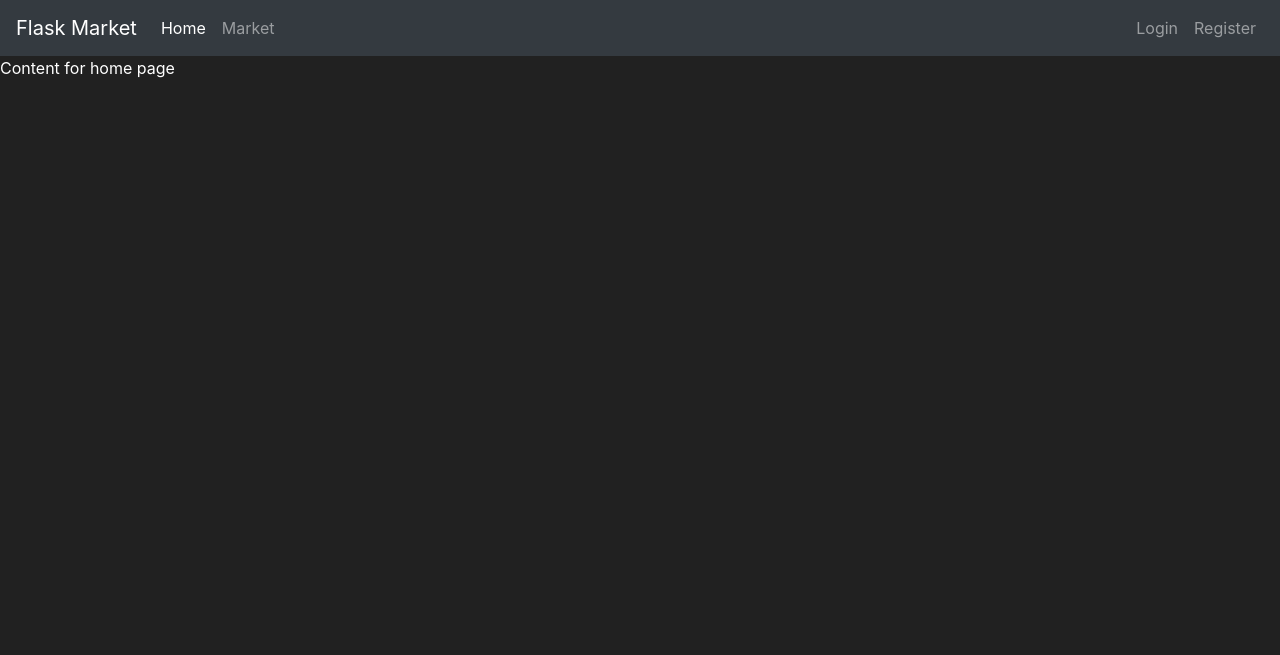
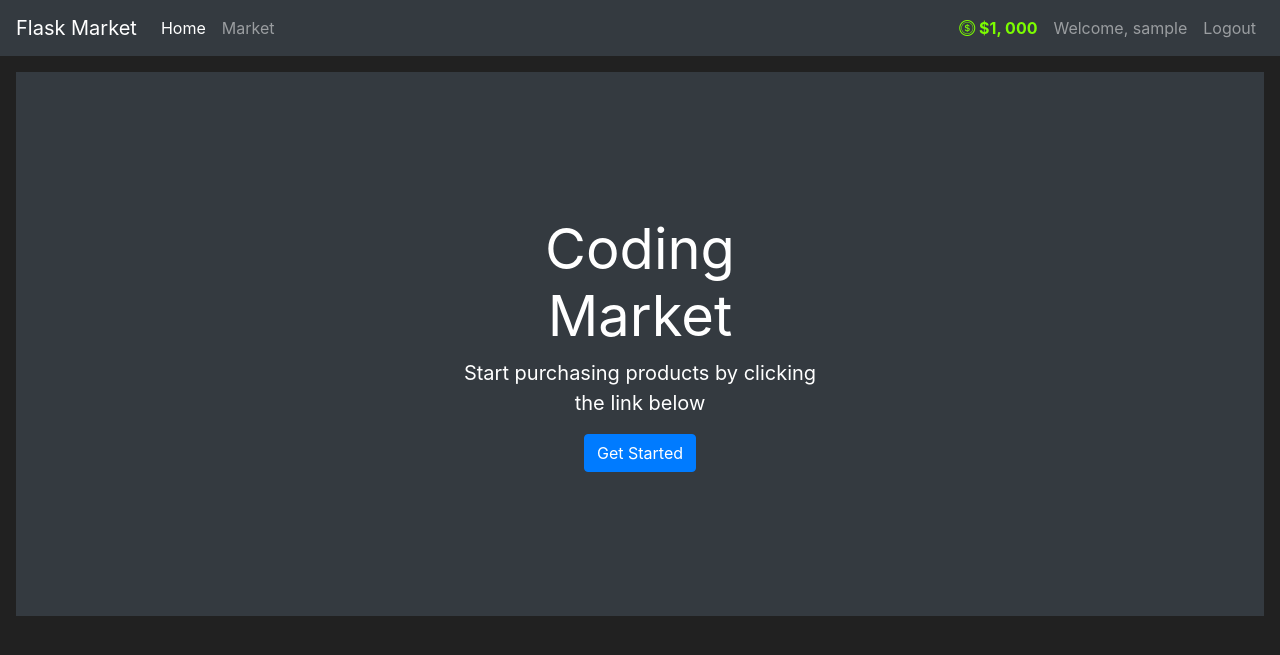
Before and after one commit to AlvisOu/Python-learning, a Flask app: page /home in a window 1280 px wide. Shown: the top 655 px of the page. Run offline with Flask 3, Linux system fonts and the light colour scheme; the visitor is signed in with stand-in values (Sample User, id 1); some libraries are stand-ins or nearby versions.

Commit message:
Logout, market redirecting customizations

```diff
--- a/FlaskMarket/FlaskMarket/market/__init__.py
+++ b/FlaskMarket/FlaskMarket/market/__init__.py
@@ -9,5 +9,6 @@ app.config['SECRET_KEY'] = 'eec4b7c68f1e3b68b32aeed2'
 db = SQLAlchemy(app)
 bcrypt = Bcrypt(app)
 login_manager = LoginManager(app)
-
+login_manager.login_view = "login_page"
+login_manager.login_message_category = "info"
 from market import routes
--- a/FlaskMarket/FlaskMarket/market/models.py
+++ b/FlaskMarket/FlaskMarket/market/models.py
@@ -14,6 +14,13 @@ class User(db.Model, UserMixin):
     budget = db.Column(db.Integer(), nullable=False, default=1000)
     items = db.relationship('Item', backref='owned_user', lazy=True)
     # lazy=True so sqlalchemy grabs all objects in one go
+
+    @property
+    def prettier_budget(self):
+        if len(str(self.budget)) >= 4:
+            return f"${str(self.budget)[:-3]}, {str(self.budget)[-3:]}"
+        else:
+            return f"${self.budget}"
 
     @property
     def password(self):
--- a/FlaskMarket/FlaskMarket/market/routes.py
+++ b/FlaskMarket/FlaskMarket/market/routes.py
@@ -2,7 +2,7 @@ from market import app, db
 from flask import render_template, redirect, url_for, flash
 from market.models import Item, User
 from market.forms import RegisterForm, LoginForm
-from flask_login import login_user
+from flask_login import login_user, logout_user, login_required
 
 @app.route("/")
 @app.route("/home")
@@ -10,6 +10,7 @@ def home_page():
     return render_template('home.html')
 
 @app.route("/market")
+@login_required
 def market_page():
     items = Item.query.all()
     return render_template('market.html', items=items)
@@ -23,7 +24,10 @@ def register_page():
                               password=form.password1.data)
         db.session.add(user_to_create)
         db.session.commit()
+        login_user(user_to_create)
+        flash(f"Account created successfully! You are logged in as: {user_to_create.username}", category='success')
         return redirect(url_for('market_page'))
+
     if form.errors != {}:
         for err_msg in form.errors.values():
             flash(f"There was an error creating a user: {err_msg}", category='danger')
@@ -39,9 +43,15 @@ def login_page():
             attempted_password=form.password.data
             ):
             login_user(attempted_user)
-            flash(f"Success! Yoyu are logged in as: {attempted_user.username}", category='success')
+            flash(f"Success! You are logged in as: {attempted_user.username}", category='success')
             return redirect(url_for('market_page'))
         else:
             flash('Username and password do not match! Please try again', category='danger')
 
     return render_template('login.html', form=form)
+
+@app.route("/logout")
+def logout_page():
+    logout_user()
+    flash('You have been logged out!', category='info')
+    return redirect(url_for('home_page'))
--- a/FlaskMarket/FlaskMarket/market/templates/base.html
+++ b/FlaskMarket/FlaskMarket/market/templates/base.html
@@ -6,6 +6,7 @@
       <meta name="viewport" content="width=device-width, initial-scale=1, shrink-to-fit=no">
       <!-- Bootstrap CSS -->
       <link rel="stylesheet" href="https://cdn.jsdelivr.net/npm/bootstrap@4.5.3/dist/css/bootstrap.min.css" integrity="sha384-TX8t27EcRE3e/ihU7zmQxVncDAy5uIKz4rEkgIXeMed4M0jlfIDPvg6uqKI2xXr2" crossorigin="anonymous">
+      <link rel="stylesheet" href="https://cdn.jsdelivr.net/npm/bootstrap-icons@1.11.3/font/bootstrap-icons.min.css">
       <title>
           {% block title %}
 
@@ -14,7 +15,7 @@
    </head>
    <body>
     <nav class="navbar navbar-expand-md navbar-dark bg-dark">
-      <a class="navbar-brand" href="#">Flask Market</a>
+      <a class="navbar-brand" href="{{ url_for('home_page') }}">Flask Market</a>
       <button class="navbar-toggler" type="button" data-toggle="collapse" data-target="#navbarNav">
         <span class="navbar-toggler-icon"></span>
       </button>
@@ -27,14 +28,33 @@
                 <a class="nav-link" href="{{ url_for('market_page') }}">Market</a>
             </li>
         </ul>
-        <ul class="navbar-nav">
+
+        {% if current_user.is_authenticated %}
+          <ul class="navbar-nav">
+            <li class="nav-item">
+                <a class="nav-link" style="color: lawngreen; font-weight: bold">
+                    <i class="bi bi-coin"></i>
+                    {{ current_user.prettier_budget }}
+                </a>
+            </li>
+            <li class="nav-item">
+                <a class="nav-link">Welcome, {{ current_user.username }}</a>
+            </li>
+            <li class="nav-item">
+                <a class="nav-link" href="{{ url_for('logout_page') }}">Logout</a>
+            </li>
+          </ul>
+        {% else %}
+          <ul class="navbar-nav">
             <li class="nav-item">
                 <a class="nav-link" href="{{ url_for('login_page') }}">Login</a>
             </li>
             <li class="nav-item">
                 <a class="nav-link" href="{{ url_for('register_page') }}">Register</a>
             </li>
-        </ul>
+          </ul>
+        {% endif %}
+
       </div>
     </nav>
       {% with messages = get_flashed_messages(with_categories=true) %}
--- a/FlaskMarket/FlaskMarket/market/templates/home.html
+++ b/FlaskMarket/FlaskMarket/market/templates/home.html
@@ -1,9 +1,15 @@
 {% extends 'base.html' %}
-
 {% block title %}
-    Home Page
+    Welcome to the Coding Market
 {% endblock %}
-
 {% block content %}
-    Content for home page
+    <div class="position-relative overflow-hidden p-3 p-md-5 m-md-3 text-center bg-dark" style="color:white">
+        <div class="col-md-5 p-lg-5 mx-auto my-5">
+            <h1 class="display-4 font-weight-normal">Coding Market</h1>
+            <p class="lead font-weight-normal">Start purchasing products by clicking the link below</p>
+            <a class="btn btn-primary" href="{{ url_for('market_page') }}">Get Started</a>
+        </div>
+        <div class="product-device box-shadow d-none d-md-block"></div>
+        <div class="product-device product-device-2 box-shadow d-none d-md-block"></div>
+    </div>
 {% endblock %}
```
